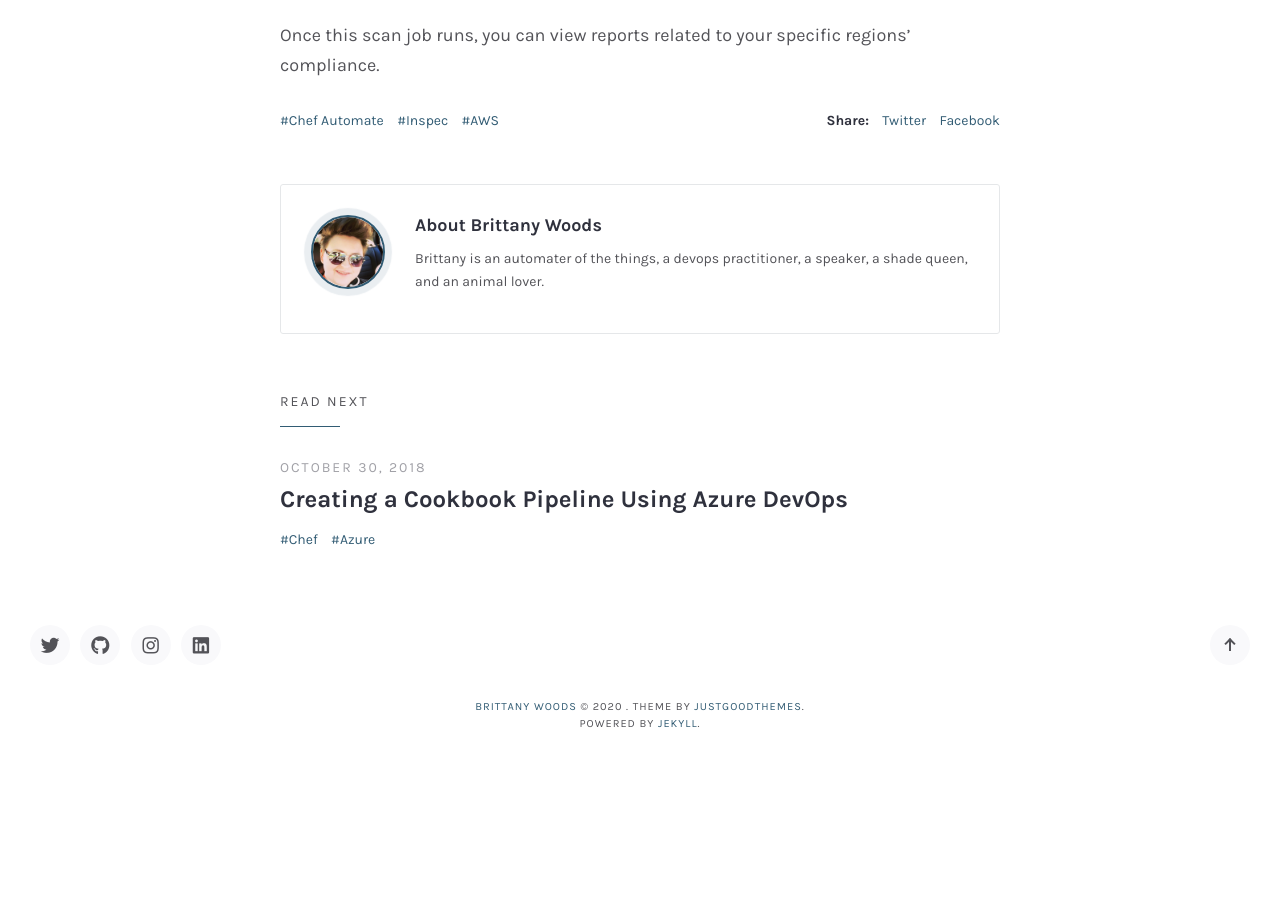
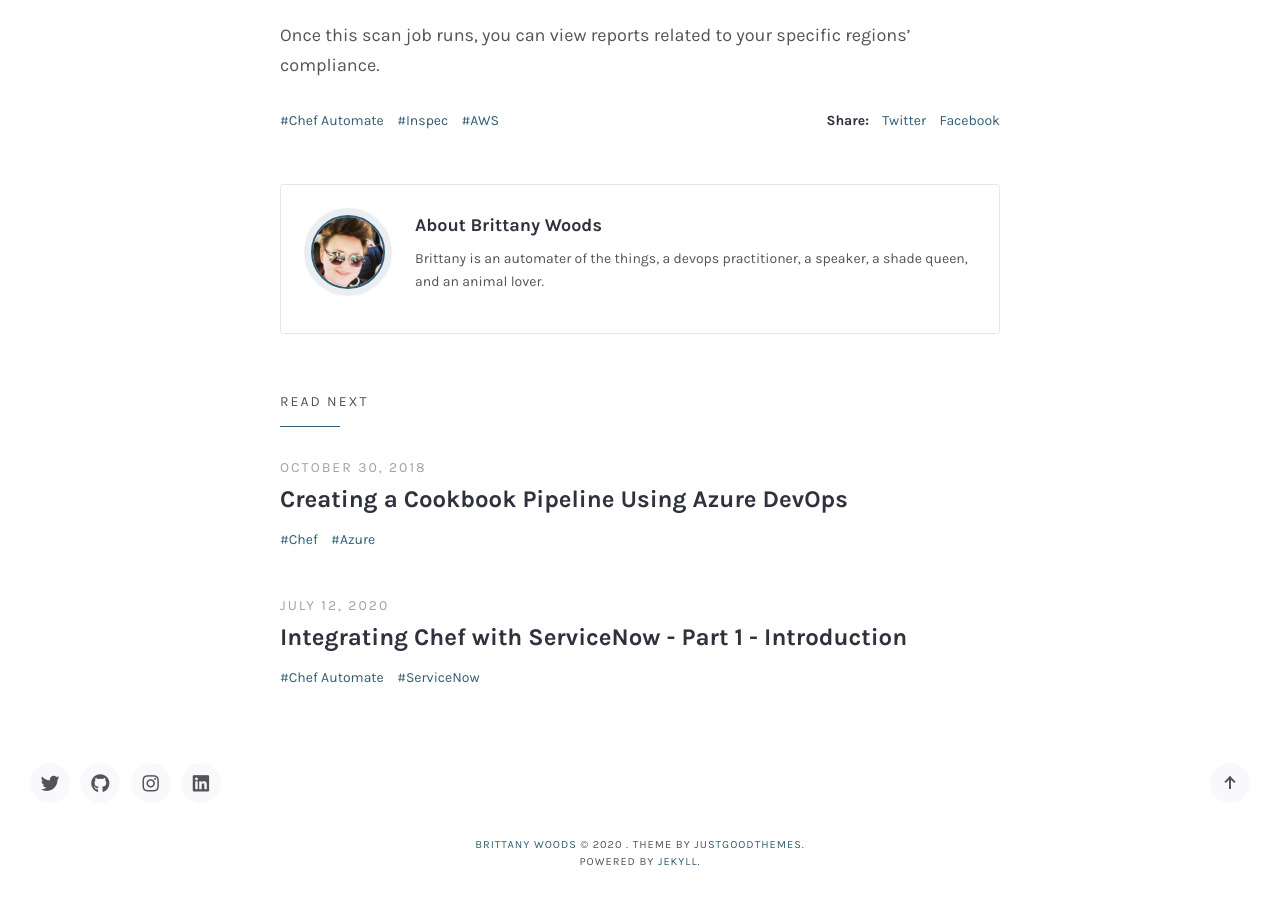
Before and after one commit to bnwoods/bnwoods.github.io, a Jekyll site: the page built from _posts/2019-09-16-Scanning-AWS-Accounts-With-Chef-Compliance.md, in a window 1280 px wide and 900 px high, scrolled down 4690 px. Built offline with Jekyll 4.4.1, drawn with Linux system fonts in a browser that asks for light colours; some web fonts are replaced; before the commit the page ends 5452 px from its top, so only the background shows below that; some of the changed lines change nothing that is shown.

Commit message:
Add Chef with ServiceNow part 1 post

```diff
--- a/_posts/2019-09-16-Scanning-AWS-Accounts-With-Chef-Compliance.md
+++ b/_posts/2019-09-16-Scanning-AWS-Accounts-With-Chef-Compliance.md
@@ -3,8 +3,6 @@
 title:  'Scanning AWS Accounts with Chef Inspec'
 tags: [ Chef Automate, Inspec, AWS ]
 excerpt: 'A Non-Complicated Tutorial for Setting Up AWS Account Scanning with Chef Compliance and Inspec'
-featured: true
-hidden: true
 ---
 
 ### Background
--- /dev/null
+++ b/_posts/2020-07-12-ServiceNow-Integration-Tutorial-Part1.md
@@ -0,0 +1,31 @@
+---
+layout: post
+title:  'Integrating Chef with ServiceNow - Part 1 - Introduction'
+tags: [ Chef Automate, ServiceNow ]
+excerpt: 'An introduction to the various ways you can integrate Chef with ServiceNow. Part 1 of a technical blog series'
+featured: true
+hidden: true
+---
+
+When managing infrastructure and other resources with Chef you are given an incredible insight into your managed nodes. From installed packages to configuration values to system data like IPs and FQDNs, the data gathered by Chef can be leveraged in essentially any "single pane of glass" system your company uses. It becomes as simple as answering the question "what data do I want?".
+
+
+### What data do you want?
+
+If you're like me, you've answered that you want all of the data. And why wouldn't you? For ChefConf Online, I contributed a session called "Use Data, You Must: Leveraging Chef Data in ServiceNow". It is in this session that I discuss the various ways you can integrate Chef with ServiceNow to get the data you want. What I do not cover in this session though is the technical details. For a one hour session, there simply isn't enough time to cover all of the gritty details. But what I do cover is the types of data you can glean from Chef and then feed into ServiceNow and the different ways in which you can do that.
+
+If you haven't, I would recommend starting with watching this session for some background.
+
+[![Use Data, You Must: Leveraging Chef Data in ServiceNow](/assets/images/posts/2020/chef-with-servicenow-part1/use-data-you-must.png)](https://eviacms.evia.events/embed/insights?mid=d96fb77a-fc40-4a27-a1ee-a1ccfbfe0303&startTime=0&endTime=2881)
+
+### What's going to go down in this blog series?
+
+In this blog series, I will be covering the following potential Chef + ServiceNow integration setups:
+- Incidents
+- Changes
+- CMDB
+
+
+These technical posts will cover the steps to take to get a working integration between the two systems. There are many ways you can go about this but my hope is to provide simple tutorials to get you going for each integration point.
+
+### Stay tuned for Part 2 where I will cover the incident integration between Chef-Client failures and ServiceNow
```
Also changed, not shown: assets/images/posts/2020/chef-with-servicenow-part1/use-data-you-must.png (added), 3 other files.
